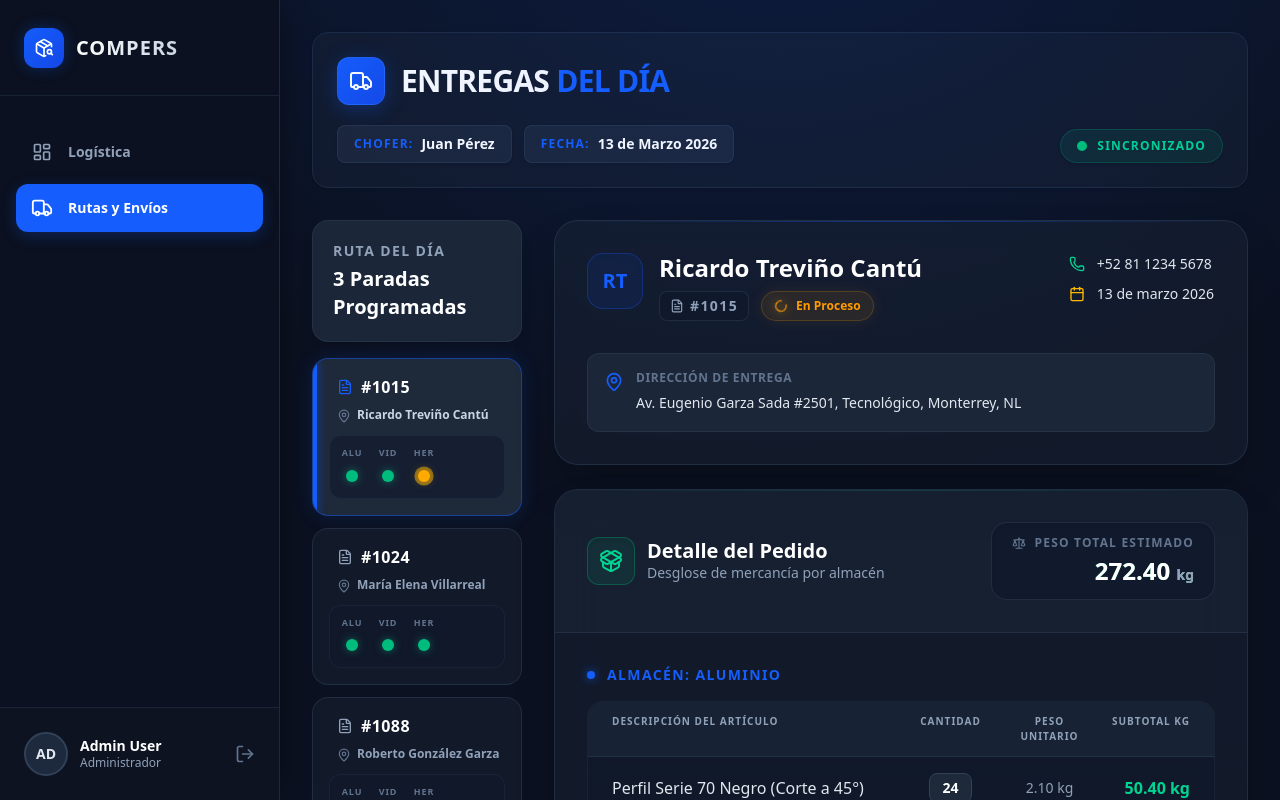
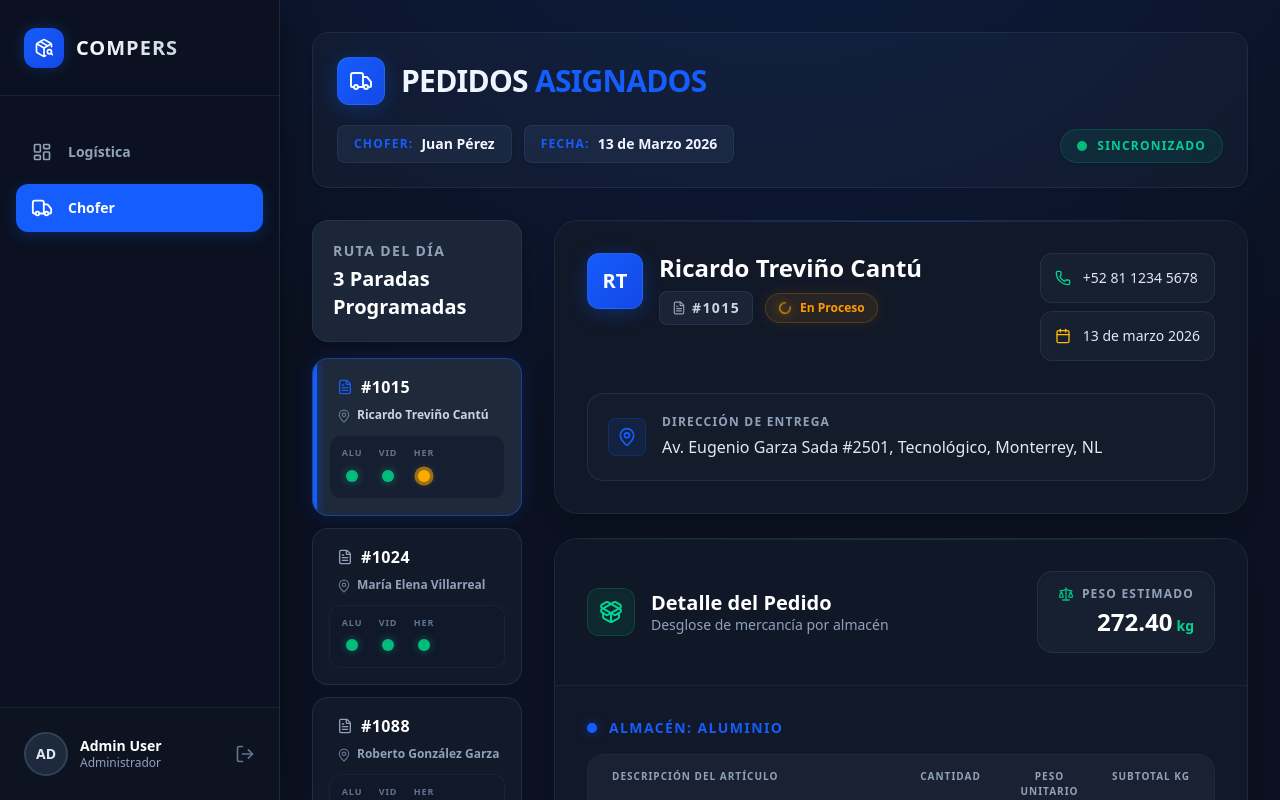
Before and after one commit to brayangzz/logistics, a Next.js app: page /chofer in a window 1280 px wide. Built offline with nearby package versions, Linux system fonts and the light colour scheme.

Commit message:
Actualizacion tabla

```diff
--- a/src/app/(app)/chofer/page.tsx
+++ b/src/app/(app)/chofer/page.tsx
@@ -55,8 +55,8 @@ export default function ChoferPage() {
               <Truck className="w-6 h-6 text-white" />
             </div>
             <h1 className="text-2xl md:text-3xl font-extrabold tracking-tight uppercase">
-              <span className="text-white">Entregas</span>{" "}
-              <span className="text-[#155DFC]">del Día</span>
+              <span className="text-white">Pedidos</span>{" "}
+              <span className="text-[#155DFC]">Asignados</span>
             </h1>
           </div>
 
@@ -101,7 +101,8 @@ export default function ChoferPage() {
         {/* Columna Derecha: Detalles de Factura Activa */}
         <div className="lg:col-span-8 xl:col-span-9 space-y-6 lg:space-y-8 pb-12">
           {activeInvoice ? (
-            <div className="flex flex-col gap-6 animate-in fade-in slide-in-from-bottom-4 duration-500">
+            // CAMBIO APLICADO AQUÍ: Quitamos animate-in y agregamos el key
+            <div key={activeInvoice.id} className="flex flex-col gap-6">
               <div className="w-full">
                 <ChoferClientInfoCard invoice={activeInvoice} />
               </div>
--- a/src/app/(app)/logistics/page.tsx
+++ b/src/app/(app)/logistics/page.tsx
@@ -27,7 +27,6 @@ export default function LogisticsPage() {
 
   return (
     <div className="w-full min-h-screen">
-      {/* Eliminamos max-w-7xl mx-auto y usamos w-full para un diseño fluido */}
       <div className="w-full p-4 md:p-6 lg:p-8 space-y-6 md:space-y-8">
 
         {/* Header Section */}
--- a/src/components/layout/Sidebar.tsx
+++ b/src/components/layout/Sidebar.tsx
@@ -15,7 +15,7 @@ const NAV_ITEMS = [
   },
   {
     path: "/chofer",
-    label: "Rutas y Envíos",
+    label: "Chofer",
     icon: Truck,
   },
 ];
--- a/src/features/chofer/components/ChoferClientInfoCard.tsx
+++ b/src/features/chofer/components/ChoferClientInfoCard.tsx
@@ -1,5 +1,6 @@
 "use client";
 
+import { motion } from "framer-motion";
 import { MapPin, Phone, Calendar as CalendarIcon, FileText } from "lucide-react";
 import { InvoiceDetail } from "../models";
 import { OverallBadge } from "@/features/logistics/components/OverallBadge";
@@ -12,22 +13,28 @@ export const ChoferClientInfoCard = ({ invoice }: ChoferClientInfoCardProps) =>
   const { client, invoiceNumber, overallState } = invoice;
 
   return (
-    <div className="bg-[#1E293A]/40 rounded-3xl border border-slate-700/50 shadow-2xl p-5 md:p-6 lg:p-8 backdrop-blur-md relative overflow-hidden group">
-      <div className="absolute top-0 inset-x-0 h-px bg-linear-to-r from-transparent via-[#155DFC]/40 to-transparent" />
+    // Agregamos motion.div con una animación inicial de fade-in y ligero slide hacia arriba
+    <motion.div
+      initial={{ opacity: 0, y: 15 }}
+      animate={{ opacity: 1, y: 0 }}
+      transition={{ duration: 0.4, ease: "easeOut" }}
+      className="bg-[#111827] rounded-3xl border border-slate-800 shadow-xl p-5 md:p-6 lg:p-8 relative overflow-hidden group"
+    >
+      <div className="absolute top-0 inset-x-0 h-px bg-gradient-to-r from-transparent via-[#155DFC]/40 to-transparent" />
 
       {/* Top row: Invoice info and status */}
       <div className="flex flex-col md:flex-row md:items-start justify-between gap-4 mb-6 md:mb-8">
         <div className="flex items-start gap-4 relative z-10 w-full md:w-auto">
-          <div className="w-12 h-12 md:w-14 md:h-14 rounded-2xl bg-[#155DFC]/10 border border-[#155DFC]/30 text-[#155DFC] shadow-inner flex items-center justify-center shrink-0 font-bold text-lg md:text-xl">
+          <div className="w-12 h-12 md:w-14 md:h-14 rounded-xl bg-gradient-to-br from-[#155DFC] to-blue-700 shadow-[0_4px_20px_rgba(21,93,252,0.3)] text-white flex items-center justify-center shrink-0 font-bold text-lg md:text-xl border border-blue-400/20">
             {client.initials}
           </div>
           <div>
-            <h2 className="text-xl md:text-2xl font-bold text-white leading-tight">
+            <h2 className="text-xl md:text-2xl font-extrabold text-white leading-tight">
               {client.name}
             </h2>
             <div className="flex items-center flex-wrap gap-2 md:gap-3 mt-2">
-              <span className="text-xs md:text-sm font-semibold text-slate-400 tracking-widest flex items-center gap-1.5 bg-[#0F172A]/50 px-2.5 py-1 rounded-lg border border-slate-700/50">
-                <FileText className="w-3.5 h-3.5" />
+              <span className="text-xs md:text-sm font-semibold text-slate-300 tracking-widest flex items-center gap-1.5 bg-[#1E293B]/80 px-3 py-1.5 rounded-lg border border-slate-700/50">
+                <FileText className="w-3.5 h-3.5 text-slate-400" />
                 {invoiceNumber}
               </span>
               <OverallBadge state={overallState} />
@@ -37,11 +44,11 @@ export const ChoferClientInfoCard = ({ invoice }: ChoferClientInfoCardProps) =>
 
         {/* Date and Phone side-by-side or stacked on right on desktop */}
         <div className="flex flex-col sm:flex-row md:flex-col gap-3 md:gap-2 w-full md:w-auto mt-2 md:mt-0">
-          <div className="flex items-center gap-3 bg-[#1B2638] md:bg-transparent md:p-0 p-3.5 rounded-xl border md:border-transparent border-slate-700/50 w-full md:w-auto">
+          <div className="flex items-center gap-3 bg-[#1E293B]/50 p-3.5 rounded-xl border border-slate-700/50 w-full md:w-auto hover:bg-[#1E293B] transition-colors">
             <Phone className="w-4 h-4 text-emerald-400" />
             <span className="text-sm font-medium text-slate-200">{client.phone}</span>
           </div>
-          <div className="flex items-center gap-3 bg-[#1B2638] md:bg-transparent md:p-0 p-3.5 rounded-xl border md:border-transparent border-slate-700/50 w-full md:w-auto">
+          <div className="flex items-center gap-3 bg-[#1E293B]/50 p-3.5 rounded-xl border border-slate-700/50 w-full md:w-auto hover:bg-[#1E293B] transition-colors">
             <CalendarIcon className="w-4 h-4 text-amber-400" />
             <span className="text-sm font-medium text-slate-200">{client.deliveryDate}</span>
           </div>
@@ -49,14 +56,16 @@ export const ChoferClientInfoCard = ({ invoice }: ChoferClientInfoCardProps) =>
       </div>
 
       <div className="space-y-4">
-        <div className="flex items-start gap-3 bg-[#1B2638] p-4 rounded-xl border border-slate-700/50 hover:border-slate-500/50 transition-colors">
-          <MapPin className="w-5 h-5 text-[#155DFC] shrink-0 mt-0.5" />
-          <div>
-            <span className="block text-xs font-bold text-slate-500 uppercase tracking-wider mb-1">Dirección de Entrega</span>
-            <span className="text-sm font-medium text-slate-200 leading-relaxed">{client.address}</span>
+        <div className="flex items-start gap-4 bg-[#1E293B]/30 p-5 rounded-2xl border border-slate-700/50 hover:border-slate-600/50 transition-colors">
+          <div className="mt-1 p-2 rounded-lg bg-[#155DFC]/10 border border-[#155DFC]/20 shrink-0">
+            <MapPin className="w-5 h-5 text-[#155DFC]" />
+          </div>
+          <div className="flex flex-col gap-1">
+            <span className="text-[10px] md:text-xs font-bold text-slate-400 uppercase tracking-widest">Dirección de Entrega</span>
+            <span className="text-sm md:text-base font-medium text-slate-200 leading-relaxed">{client.address}</span>
           </div>
         </div>
       </div>
-    </div>
+    </motion.div>
   );
 };
--- a/src/features/chofer/components/ChoferItemsTable.tsx
+++ b/src/features/chofer/components/ChoferItemsTable.tsx
@@ -1,6 +1,7 @@
 "use client";
 
 import { useMemo } from "react";
+import { motion } from "framer-motion";
 import { Scale, PackageOpen } from "lucide-react";
 import { InvoiceDetail, InvoiceItem } from "../models";
 
@@ -24,28 +25,34 @@ export const ChoferItemsTable = ({ invoice }: ChoferItemsTableProps) => {
   }, [items]);
 
   return (
-    <div className="bg-[#1E293A]/40 rounded-3xl border border-slate-700/50 shadow-2xl overflow-hidden backdrop-blur-xl relative">
-      <div className="absolute top-0 inset-x-0 h-px bg-linear-to-r from-transparent via-emerald-500/20 to-transparent" />
+    // Agregamos motion.div con un delay de 0.15s para crear el efecto cascada
+    <motion.div
+      initial={{ opacity: 0, y: 15 }}
+      animate={{ opacity: 1, y: 0 }}
+      transition={{ duration: 0.4, delay: 0.15, ease: "easeOut" }}
+      className="bg-[#111827] rounded-3xl border border-slate-800 shadow-xl overflow-hidden relative"
+    >
+      <div className="absolute top-0 inset-x-0 h-px bg-gradient-to-r from-transparent via-emerald-500/20 to-transparent" />
 
       {/* Table Header Area */}
-      <div className="flex flex-col sm:flex-row items-center justify-between p-6 md:p-8 border-b border-slate-700/50 bg-[#1B2638]/50">
-        <div className="flex items-center gap-3">
-          <div className="w-12 h-12 rounded-xl bg-emerald-500/10 border border-emerald-500/30 text-emerald-400 flex items-center justify-center shadow-inner">
+      <div className="flex flex-col sm:flex-row items-center justify-between p-6 md:p-8 border-b border-slate-800/80 bg-[#111827]/80">
+        <div className="flex items-center gap-4 w-full sm:w-auto">
+          <div className="w-12 h-12 rounded-xl bg-emerald-500/10 border border-emerald-500/20 text-emerald-400 flex items-center justify-center shadow-inner shrink-0">
             <PackageOpen className="w-6 h-6" />
           </div>
           <div>
-            <h2 className="text-xl font-bold text-white leading-tight">Detalle del Pedido</h2>
-            <p className="text-sm text-slate-400">Desglose de mercancía por almacén</p>
+            <h2 className="text-xl font-extrabold text-white leading-tight">Detalle del Pedido</h2>
+            <p className="text-sm font-medium text-slate-400">Desglose de mercancía por almacén</p>
           </div>
         </div>
 
-        <div className="mt-4 sm:mt-0 flex flex-col items-end bg-[#0F172A]/50 px-5 py-3 rounded-2xl border border-slate-700/50 shadow-inner">
-          <span className="text-xs font-bold text-slate-500 uppercase tracking-widest mb-1 flex items-center gap-2">
-            <Scale className="w-3.5 h-3.5" />
-            Peso Total Estimado
+        <div className="mt-5 sm:mt-0 flex flex-col items-start sm:items-end bg-[#1E293B]/50 px-5 py-3.5 rounded-2xl border border-slate-700/50 shadow-inner w-full sm:w-auto">
+          <span className="text-xs font-bold text-slate-400 uppercase tracking-widest mb-1 flex items-center gap-2">
+            <Scale className="w-4 h-4 text-emerald-500" />
+            Peso Estimado
           </span>
-          <span className="text-2xl font-extrabold text-white text-transparent bg-clip-text bg-linear-to-r from-emerald-400 to-emerald-200">
-            {totalWeight.toFixed(2)} <span className="text-sm font-semibold text-slate-400">kg</span>
+          <span className="text-2xl font-black text-white flex items-baseline gap-1">
+            {totalWeight.toFixed(2)} <span className="text-sm font-semibold text-emerald-400">kg</span>
           </span>
         </div>
       </div>
@@ -55,40 +62,40 @@ export const ChoferItemsTable = ({ invoice }: ChoferItemsTableProps) => {
         {Object.entries(itemsByWarehouse).map(([warehouse, wItems]) => (
           <div key={warehouse} className="space-y-4">
             <h3 className="text-sm font-extrabold text-[#155DFC] uppercase tracking-widest flex items-center gap-3">
-              <span className="w-2 h-2 rounded-full bg-[#155DFC] shadow-[0_0_10px_rgba(21,93,252,0.8)]" />
+              <span className="w-2.5 h-2.5 rounded-full bg-[#155DFC] shadow-[0_0_12px_rgba(21,93,252,0.6)]" />
               Almacén: {warehouse}
             </h3>
 
-            <div className="bg-[#0F172A]/30 rounded-2xl border border-slate-700/30 overflow-hidden">
-              <div className="hidden md:grid grid-cols-12 gap-4 px-6 py-3 border-b border-slate-700/50 bg-[#1B2638]/80 text-[10px] font-bold text-slate-400 uppercase tracking-widest">
+            <div className="bg-[#1E293B]/20 rounded-2xl border border-slate-800 overflow-hidden">
+              <div className="hidden md:grid grid-cols-12 gap-4 px-6 py-3.5 border-b border-slate-800 bg-[#1E293B]/50 text-[10px] font-bold text-slate-400 uppercase tracking-widest">
                 <div className="col-span-6">Descripción del Artículo</div>
                 <div className="col-span-2 text-center">Cantidad</div>
                 <div className="col-span-2 text-center">Peso Unitario</div>
                 <div className="col-span-2 text-right">Subtotal Kg</div>
               </div>
 
-              <div className="divide-y divide-slate-700/30">
+              <div className="divide-y divide-slate-800/80">
                 {wItems.map(item => (
-                  <div key={item.id} className="group flex flex-col md:grid md:grid-cols-12 gap-y-2 gap-x-4 px-6 py-4 items-center hover:bg-[#1B2638] transition-colors relative">
-                    <div className="col-span-6 w-full font-medium text-slate-200">
+                  <div key={item.id} className="group flex flex-col md:grid md:grid-cols-12 gap-y-3 gap-x-4 px-6 py-4 items-center hover:bg-[#1E293B]/60 transition-colors relative">
+                    <div className="col-span-6 w-full font-semibold text-slate-200 text-sm md:text-base">
                       {item.description}
                     </div>
 
-                    <div className="col-span-2 w-full md:text-center text-sm">
-                      <span className="md:hidden text-xs text-slate-500 font-bold uppercase mr-2">CANT:</span>
-                      <span className="inline-flex items-center justify-center px-3 py-1 bg-[#1E293A] rounded-lg border border-slate-700 font-semibold text-white">
+                    <div className="col-span-2 w-full md:text-center text-sm flex items-center md:justify-center justify-between">
+                      <span className="md:hidden text-xs text-slate-500 font-bold uppercase">Cant:</span>
+                      <span className="inline-flex items-center justify-center px-3 py-1 bg-[#0B1120] rounded-lg border border-slate-700 font-bold text-white shadow-sm">
                         {item.quantity}
                       </span>
                     </div>
 
-                    <div className="col-span-2 w-full md:text-center text-sm text-slate-400">
-                      <span className="md:hidden text-xs text-slate-500 font-bold uppercase mr-2">P.U:</span>
-                      {item.weightPerUnit.toFixed(2)} kg
+                    <div className="col-span-2 w-full md:text-center text-sm text-slate-400 flex items-center md:justify-center justify-between">
+                      <span className="md:hidden text-xs text-slate-500 font-bold uppercase">P.U:</span>
+                      <span>{item.weightPerUnit.toFixed(2)} kg</span>
                     </div>
 
-                    <div className="col-span-2 w-full md:text-right font-bold text-emerald-400">
-                      <span className="md:hidden text-xs text-slate-500 font-bold uppercase mr-2">SUBTOTAL:</span>
-                      {(item.quantity * item.weightPerUnit).toFixed(2)} kg
+                    <div className="col-span-2 w-full md:text-right font-bold text-emerald-400 flex items-center md:justify-end justify-between">
+                      <span className="md:hidden text-xs text-slate-500 font-bold uppercase">Subtotal:</span>
+                      <span>{(item.quantity * item.weightPerUnit).toFixed(2)} kg</span>
                     </div>
                   </div>
                 ))}
@@ -97,6 +104,6 @@ export const ChoferItemsTable = ({ invoice }: ChoferItemsTableProps) => {
           </div>
         ))}
       </div>
-    </div>
+    </motion.div>
   );
 };
```
Also changed, not shown: src/features/logistics/components/LogisticsTable.tsx (+11 -5 lines).
